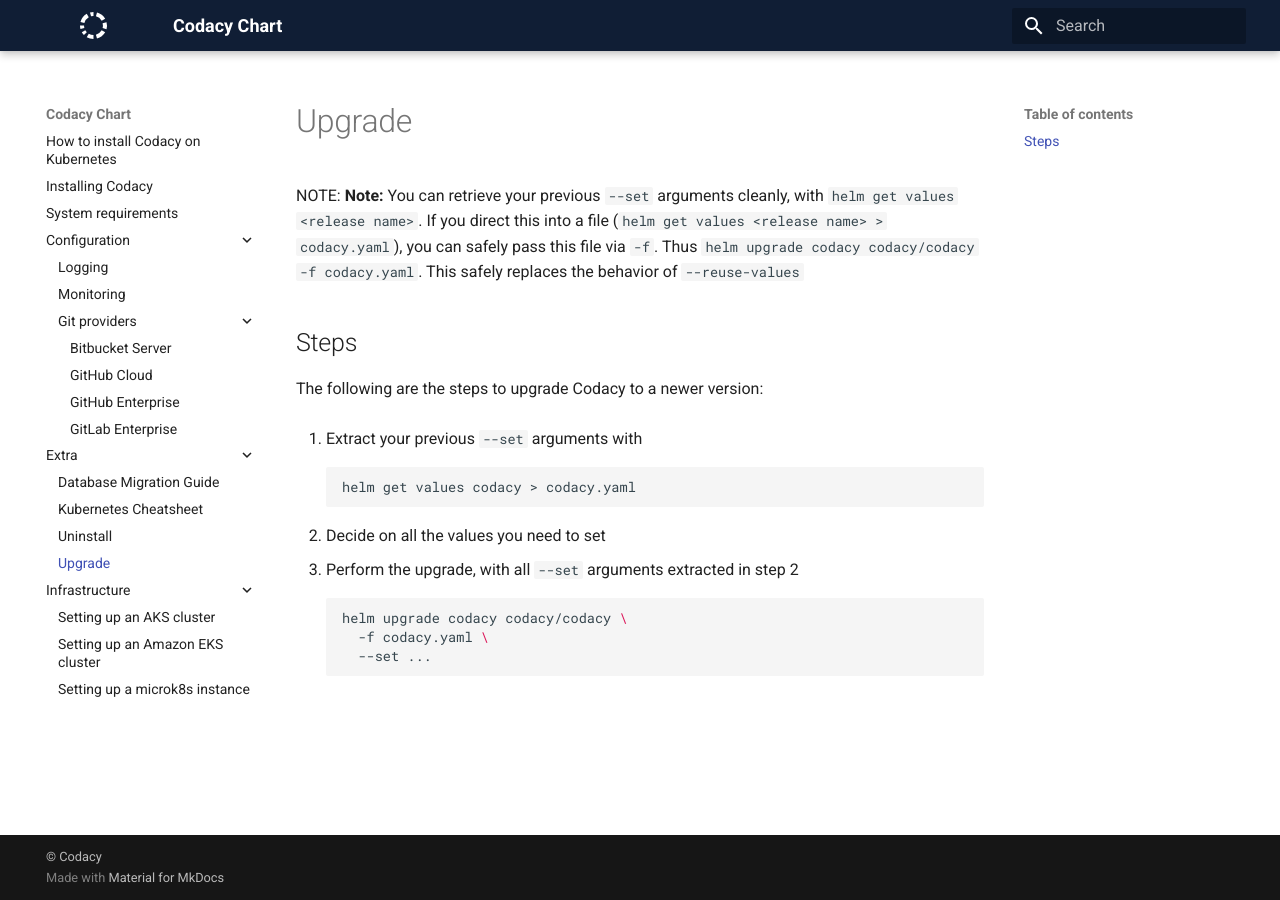
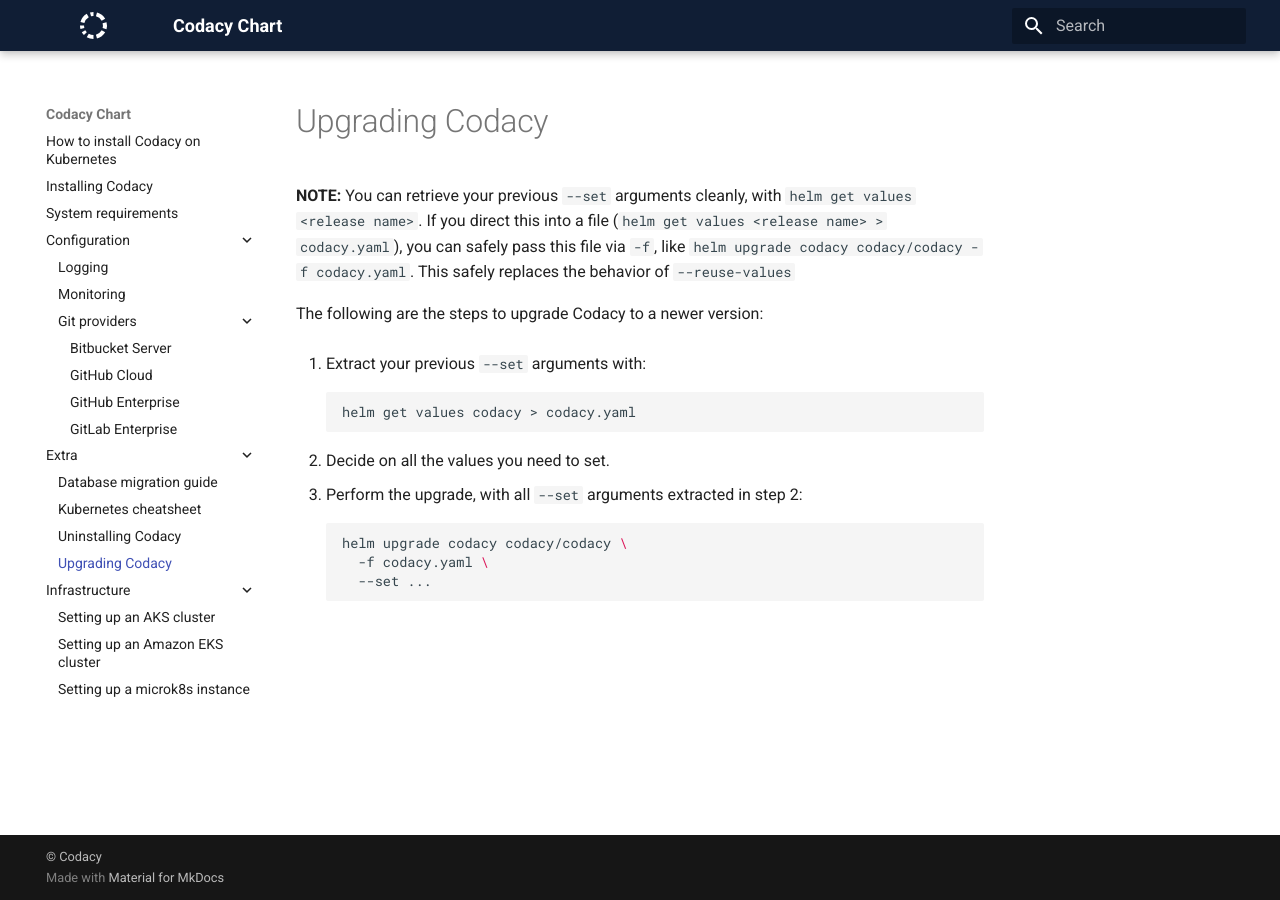
Before and after one commit to codacy/chart, an MkDocs documentation site: the page built from docs/extra/upgrade.md, in a window 1280 px wide. Built offline with MkDocs 1.6.1 and Material for MkDocs 9.7.7, drawn with Linux system fonts in a browser that asks for light colours.

Commit message:
Use sentence case for page titles

````diff
--- a/docs/extra/uninstall.md
+++ b/docs/extra/uninstall.md
@@ -1,4 +1,4 @@
-# Uninstall
+# Uninstalling Codacy
 
 To ensure a clean removal you should uninstall Codacy before destroying the cluster.
 To do so run:
--- a/docs/extra/upgrade.md
+++ b/docs/extra/upgrade.md
@@ -1,24 +1,23 @@
-# Upgrade
+# Upgrading Codacy
 
-NOTE: **Note:**
+**NOTE:**
 You can retrieve your previous `--set` arguments cleanly, with
 `helm get values <release name>`. If you direct this into a file
 (`helm get values <release name> > codacy.yaml`), you can safely pass this
-file via `-f`. Thus `helm upgrade codacy codacy/codacy -f codacy.yaml`.
+file via `-f`, like `helm upgrade codacy codacy/codacy -f codacy.yaml`.
 This safely replaces the behavior of `--reuse-values`
-
-## Steps
 
 The following are the steps to upgrade Codacy to a newer version:
 
-1.  Extract your previous `--set` arguments with
+1. Extract your previous `--set` arguments with:
 
     ```bash
     helm get values codacy > codacy.yaml
     ```
 
-2.  Decide on all the values you need to set
-3.  Perform the upgrade, with all `--set` arguments extracted in step 2
+2. Decide on all the values you need to set.
+
+3. Perform the upgrade, with all `--set` arguments extracted in step 2:
 
     ```bash
     helm upgrade codacy codacy/codacy \
````
Also changed, not shown: docs/extra/database.md (+1 -1 lines), docs/extra/k8s-cheatsheet.md (+4 -4 lines).
